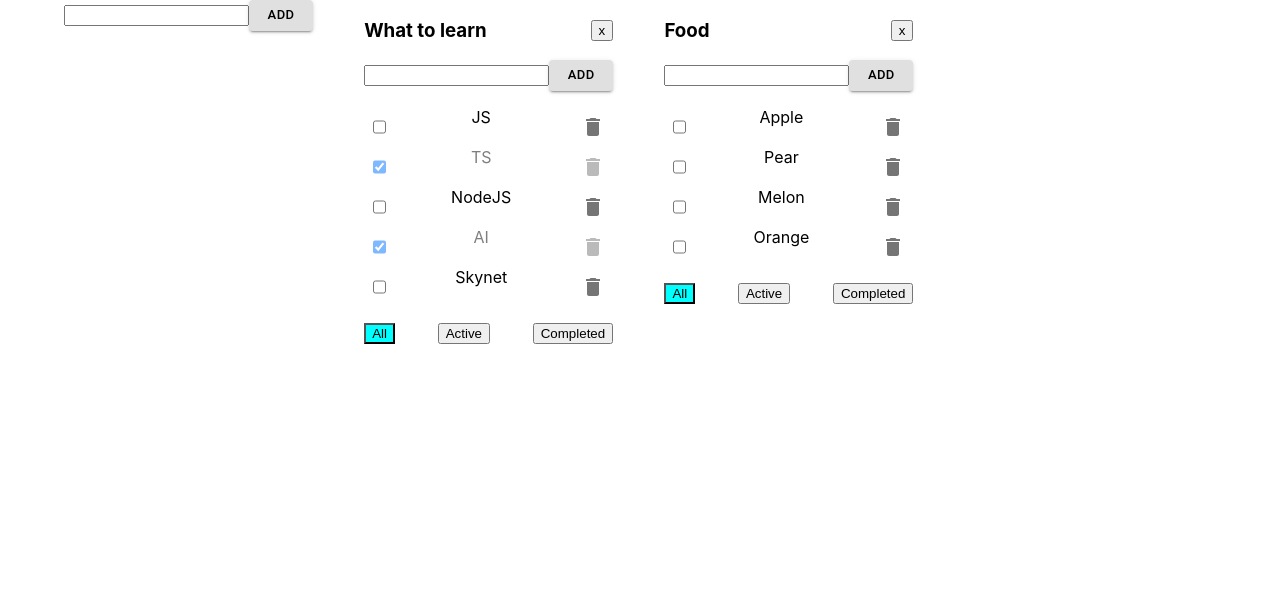
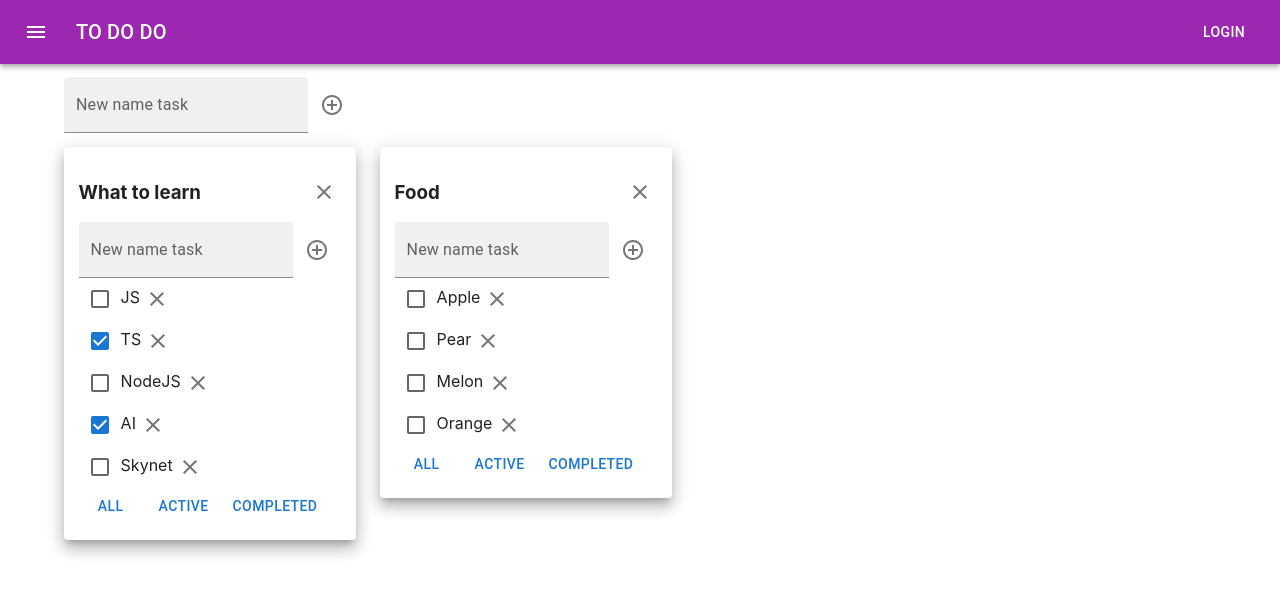
Before and after one commit to Metaloziz/it-incubator-todolist-ts-01, a React (Create React App) app: page / in a window 1280 px wide. Shown: the top 594 px of the page. Built offline with nearby package versions, Linux system fonts and the light colour scheme.

Commit message:
ToDo_add_MU_7_lesson

```diff
--- a/src/App.module.css
+++ b/src/App.module.css
@@ -1,46 +1,3 @@
-.App li {
-    display: flex;
-    justify-content: space-between;
-}
-
-.App ul {
-    padding-left: 2%;
-}
-
-.errorMessage {
-    color: #ff0000;
-    font-weight: 500;
-}
-
-.input {
-    border-color: red;
-}
-
-
-.main {
-    margin-left: 5%;
-    display: flex;
-    flex-wrap: wrap;
-    width: 80%;
-    height: auto;
-    gap: 5%;
-}
-
-.filter {
-    display: flex;
-    justify-content: space-between;
-}
-
-.filter .active {
-    background-color: aqua;
-}
-
-.isDone {
-    opacity: 50%;
-}
-
-.title {
-    display: flex;
-    justify-content: space-between;
-    align-items: center;
-}
+/*.menuss {*/
+/*    color: #115006;*/
+/*}*/
--- a/src/App.tsx
+++ b/src/App.tsx
@@ -1,8 +1,13 @@
 import React, {useState} from 'react';
 import {ToDoList} from "./components/ToDoList";
 import {v1} from "uuid";
-import s from './App.module.css'
 import {SupperInput} from "./components/SupperInput";
+import {AppBar, Button, Grid, IconButton, Paper, Toolbar, Typography} from "@mui/material";
+import Box from '@mui/material/Box';
+import MenuIcon from '@mui/icons-material/Menu'
+import Container from '@mui/material/Container'
+import CssBaseline from '@mui/material/CssBaseline';
+
 
 export type filterPT = 'All' | 'Completed' | 'Active'
 export type tasksPT = {
@@ -88,9 +93,42 @@ function App() {
         setTasks({...tasks})
     }
 
-    return (
-        <div className={s.main}>
+    return (<>
+            <Box sx={{flexGrow: 1, marginBottom: '1%'}}>
+                <AppBar position="static" color={"secondary"}>
+                    <Toolbar>
+                        <IconButton
+                            size="large"
+                            edge="start"
+                            color="inherit"
+                            aria-label="menu"
+                            sx={{mr: 2}}
+                        >
+                            <MenuIcon/>
+                        </IconButton>
+                        <Typography variant="h6" component="div" sx={{flexGrow: 1}}>
+                            TO DO DO
+                        </Typography>
+                        <Button color="inherit">Login</Button>
+                    </Toolbar>
+                </AppBar>
+            </Box>
+
+            <Container fixed>
+
+                {/*<Box sx={{*/}
+                {/*    display: 'flex',*/}
+                {/*    flexWrap: 'wrap',*/}
+                {/*    '& > :not(style)': {*/}
+                {/*        m: 5,*/}
+                {/*        width: 270,*/}
+                {/*        height: 128,*/}
+                {/*    },*/}
+                {/*}}>*/}
+                <Grid container>
                     <SupperInput listID={v1()} addItem={addNewList}/>
+                </Grid>
+                <Grid container spacing={3}>
                     {state.map(l => {
 
                         let copyTasks = tasks[l.id]
@@ -103,7 +141,10 @@ function App() {
                                 copyTasks = copyTasks.filter(l => !l.isDone)
                         }
 
-                return (<ToDoList listID={l.id}
+                        return (
+                            <Grid item>
+                                <Paper elevation={10} style={{padding: '5%', marginTop:'5%' }}>
+                                    <ToDoList listID={l.id}
                                               key={l.id}
                                               title={l.title}
                                               tasks={copyTasks}
@@ -116,11 +157,15 @@ function App() {
                                               changeTitleList={changeTitleList}
                                               changeTitleTask={changeTitleTask}
                                               buttons={buttons}
-                    />
+                                    /> </Paper>
+                            </Grid>
                         )
                     })}
-        </div>
-    );
+                </Grid>
+                {/*</Box>*/}
+            </Container>
+        </>
+    )
 }
 
 export default App;
--- a/src/components/SupperInput.tsx
+++ b/src/components/SupperInput.tsx
@@ -1,6 +1,6 @@
-import s from "../App.module.css";
 import React, {ChangeEvent, KeyboardEvent, useState} from "react";
-import {Button} from "@mui/material";
+import {IconButton, TextField} from "@mui/material";
+import AddCircleOutlineOutlinedIcon from '@mui/icons-material/AddCircleOutlineOutlined';
 
 
 type SupperInputPT = {
@@ -32,17 +32,22 @@ export const SupperInput = ({addItem, listID}: SupperInputPT) => {
     }
     const changeInputCB = (event: ChangeEvent<HTMLInputElement>) => {
         setError(false)
-        setNewTaskTitle(event.currentTarget.value)
+        setNewTaskTitle(event.currentTarget.value.trim())
     }
 
-    return (<div>
-            <input className={error ? s.input : ''} value={newTaskTitle}
-                   onChange={changeInputCB}
-                   onKeyPress={addTaskEnterCB}/>
-            {/*<button onClick={addTaskButtonCB}>add</button>*/}
-            <Button onClick={addTaskButtonCB} variant={"contained"} color={"inherit" } size={"small"} >add</Button>
 
-            {error ? <div className={s.errorMessage}>error</div> : ''}
+    return ( <div style={{display:"flex", alignItems: "center", justifyContent: "space-between"}}>
+            <TextField error={error}
+                       value={newTaskTitle}
+                       label="New name task"
+                       onChange={changeInputCB}
+                       onKeyPress={addTaskEnterCB}
+                       variant={"filled"}
+                       helperText={error ? 'Field is required' : ''}
+            />
+            <IconButton onClick={addTaskButtonCB} size={"large"}>
+                <AddCircleOutlineOutlinedIcon/>
+            </IconButton>
         </div>
 
     )
--- a/src/components/SupperSpan.tsx
+++ b/src/components/SupperSpan.tsx
@@ -1,4 +1,5 @@
 import React, {ChangeEvent, useState} from "react";
+import {TextField} from "@mui/material";
 
 type SupperSpanPT = {
     id: string
@@ -16,15 +17,23 @@ export const SupperSpan = ({title, changeTitle, id}: SupperSpanPT) => {
         setEditMod(true)
     }
     const disableActiveMod = () => {
-        changeTitle(localTitle, id)
-        setEditMod(false)
+        if (localTitle) {
+            changeTitle(localTitle, id)
+            setEditMod(false)
+        } else setEditMod(false)
+
     }
 
     const changeText = (e: ChangeEvent<HTMLInputElement>) => setTitle(e.currentTarget.value)
 
     return (
         editMod
-            ? <input autoFocus value={localTitle} onChange={changeText} onBlur={disableActiveMod}/>
+            ? <TextField variant={"filled"}
+                         autoFocus
+                         value={localTitle}
+                         onChange={changeText}
+                         onBlur={disableActiveMod}
+                         label={title}/>
             : <span onDoubleClick={activeEditMod}>{title}</span>
     )
 }
--- a/src/components/ToDoList.tsx
+++ b/src/components/ToDoList.tsx
@@ -3,10 +3,8 @@ import {buttonsPT, filterPT, taskPT} from "../App";
 import s from '../App.module.css'
 import {SupperInput} from "./SupperInput";
 import {SupperSpan} from "./SupperSpan";
-import {IconButton} from "@mui/material";
-import {Delete} from "@material-ui/icons";
-
-
+import {Button, Checkbox, IconButton, Stack} from "@mui/material";
+import ClearOutlinedIcon from '@mui/icons-material/ClearOutlined';
 
 type ToDoListPT = {
     listID: string
@@ -36,7 +34,7 @@ export const ToDoList = ({
     let active = buttons.active
     let completed = buttons.completed
 
-    const changeTaskStatusCB = (taskID: MouseEvent<HTMLInputElement>) => {
+    const changeTaskStatusCB = (taskID: MouseEvent<HTMLButtonElement>) => {
         changeTaskStatus(taskID.currentTarget.id, listID)
     }
     const removeListCB = () => removeList(listID)
@@ -53,34 +51,44 @@ export const ToDoList = ({
 
     return (<div className={s.App}>
             <div>
-                <div className={s.title}>
+                <div style={{display:"flex", alignItems: "center", justifyContent: "space-between"}}>
                     {/*<h3><span>{title}</span></h3>*/}
                     <h3><SupperSpan id={listID} title={title} changeTitle={changeTitleListCB}/></h3>
-                    <button onClick={removeListCB}>{buttons.x}</button>
+                    {/*<button onClick={removeListCB}>{buttons.x}</button>*/}
+                    <IconButton onClick={removeListCB} size={"small"}>
+                        <ClearOutlinedIcon/>
+                    </IconButton>
                 </div>
                 <SupperInput listID={listID} addItem={addTask}/>
-                <ul>
+                <div>
                     {tasks.map((t, index) => {
 
                             const removeTaskCB = () => removeTask(listID, t.id)
 
-                            return <li key={index} className={t.isDone ? s.isDone : ''}>
-                                <input id={t.id} type="checkbox" checked={t.isDone} readOnly onClick={changeTaskStatusCB}/>
+                            return <div key={index} className={t.isDone ? s.isDone : ''}>
+                                {/*<input id={t.id} type="checkbox" checked={t.isDone} readOnly onClick={changeTaskStatusCB}/>*/}
+                                <Checkbox id={t.id} checked={t.isDone} onClick={changeTaskStatusCB}/>
                                 {/*<span>{t.title}</span>*/}
                                 <SupperSpan id={t.id} title={t.title} changeTitle={changeTitleTaskCB}/>
                                 {/*<button onClick={removeTaskCB}>{buttons.x}</button>*/}
-                                <IconButton onClick={removeTaskCB} >
-                                    <Delete />
+                                <IconButton onClick={removeTaskCB} size={"small"}>
+                                    <ClearOutlinedIcon/>
                                 </IconButton>
-                            </li>
+                            </div>
                         }
                     )}
-                </ul>
-                <div className={s.filter}>
-                    <button className={filter === all ? s.active : ''} onClick={filterAll}>{all}</button>
-                    <button className={filter === active ? s.active : ''} onClick={filterActive}>{active}</button>
-                    <button className={filter === completed ? s.active : ''}
-                            onClick={filterCompleted}>{completed}</button>
+                </div>
+                <div>
+                    {/*<button className={filter === all ? s.active : ''} onClick={filterAll}>{all}</button>*/}
+                    {/*<button className={filter === active ? s.active : ''} onClick={filterActive}>{active}</button>*/}
+                    {/*<button className={filter === completed ? s.active : ''}*/}
+                    {/*        onClick={filterCompleted}>{completed}</button>*/}
+                    <Stack direction="row" spacing={1}>
+                        <Button onClick={filterAll}>{all}</Button>
+                        <Button onClick={filterActive}>{active}</Button>
+                        <Button onClick={filterCompleted}>{completed}</Button>
+                    </Stack>
+
                 </div>
             </div>
         </div>
```
Also changed, not shown: package.json (+5 -4 lines), 1 other file (tests, documents, lock files or other folders). Lines whose indentation alone changed are shown as unchanged.
